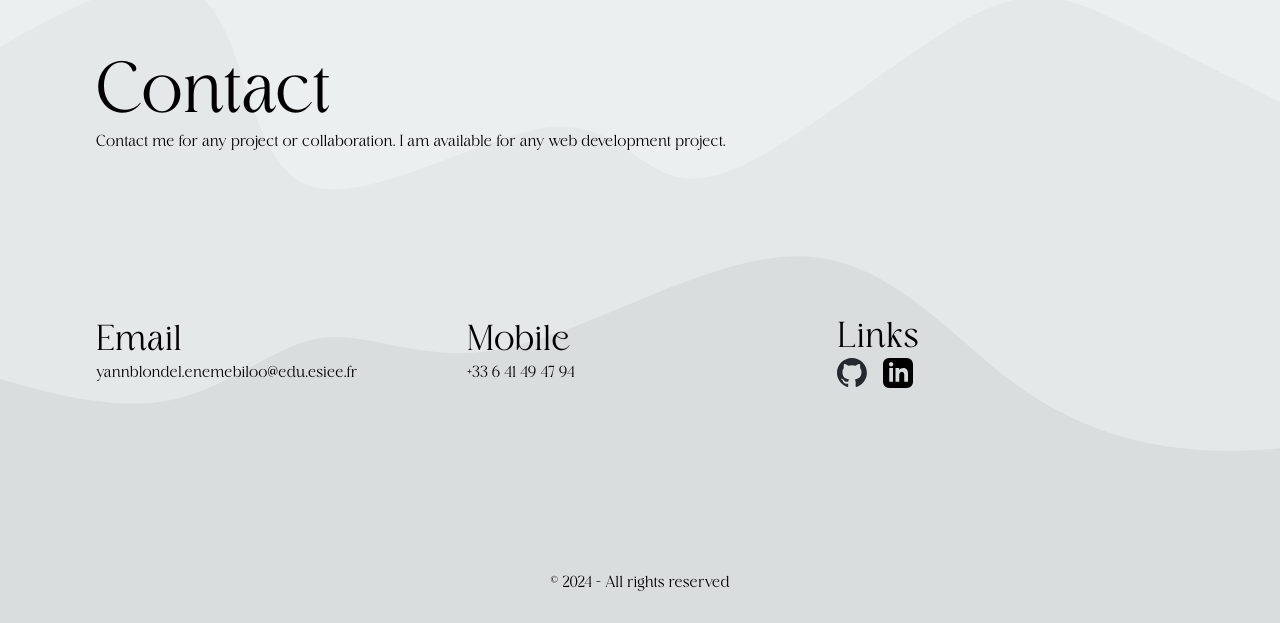
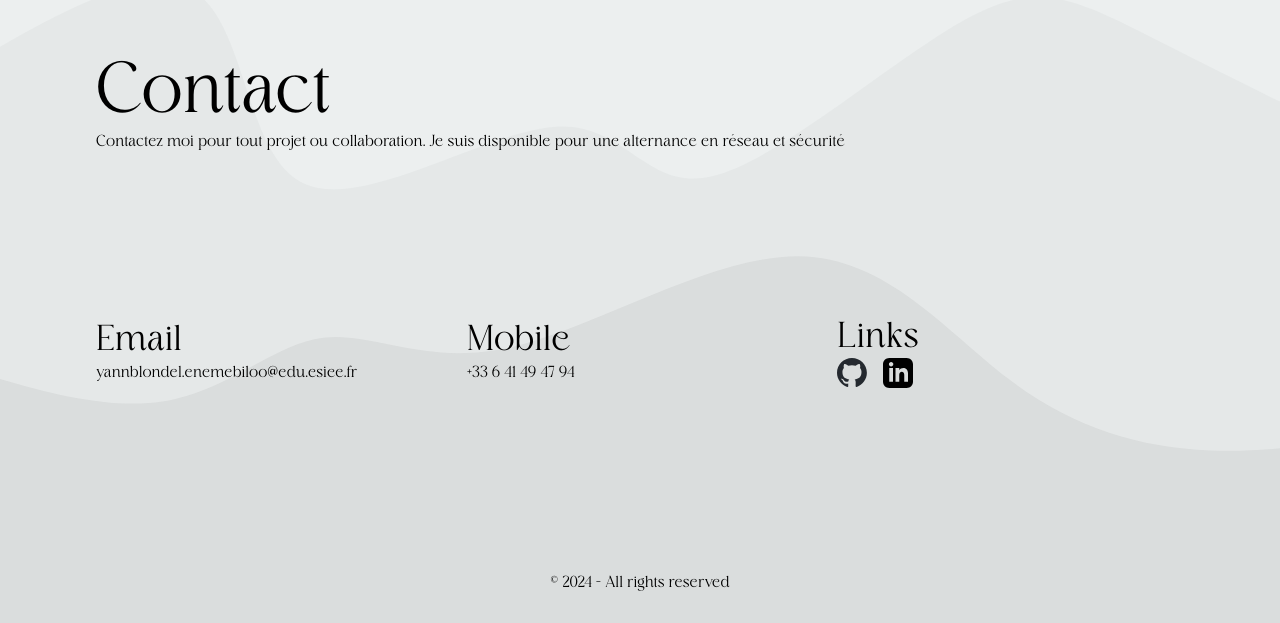
Before and after one commit to RandomStranger0/Portfolio, a Next.js app: page / in a window 1280 px wide. Shown: the part 3088-3711 px from the top of the page. Built offline with nearby package versions, Linux system fonts and the light colour scheme.

Commit message:
Update Contact.jsx

```diff
--- a/src/app/components/Contact.jsx
+++ b/src/app/components/Contact.jsx
@@ -21,8 +21,7 @@ const Contact = () => {
           </div>
           <div>
             <span className="lg:text-left text-center w-full">
-              Contact me for any project or collaboration. I am available for
-              any web development project.
+              Contactez moi pour tout projet ou collaboration. Je suis disponible pour une alternance en réseau et sécurité
             </span>
           </div>
         </div>
```
